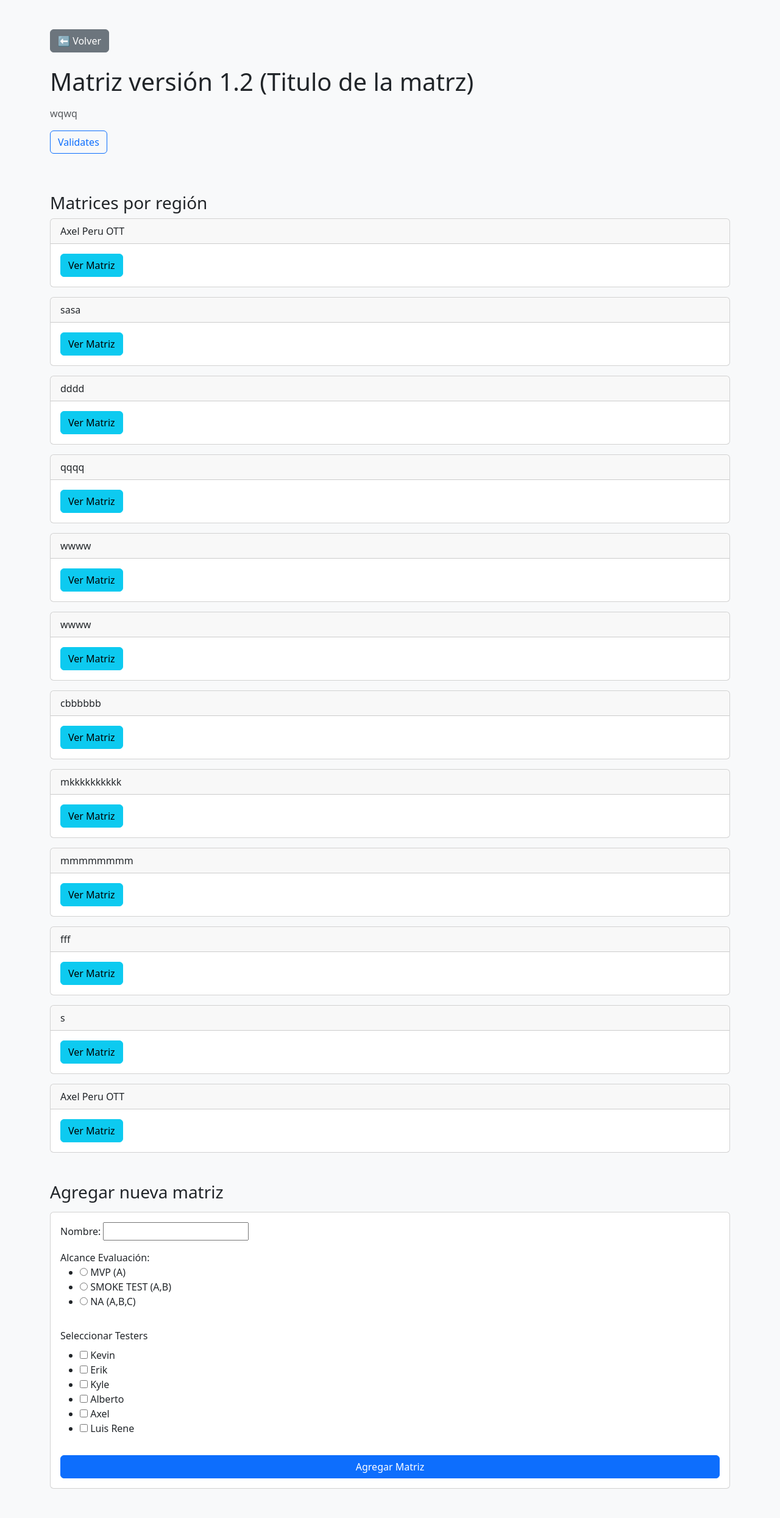
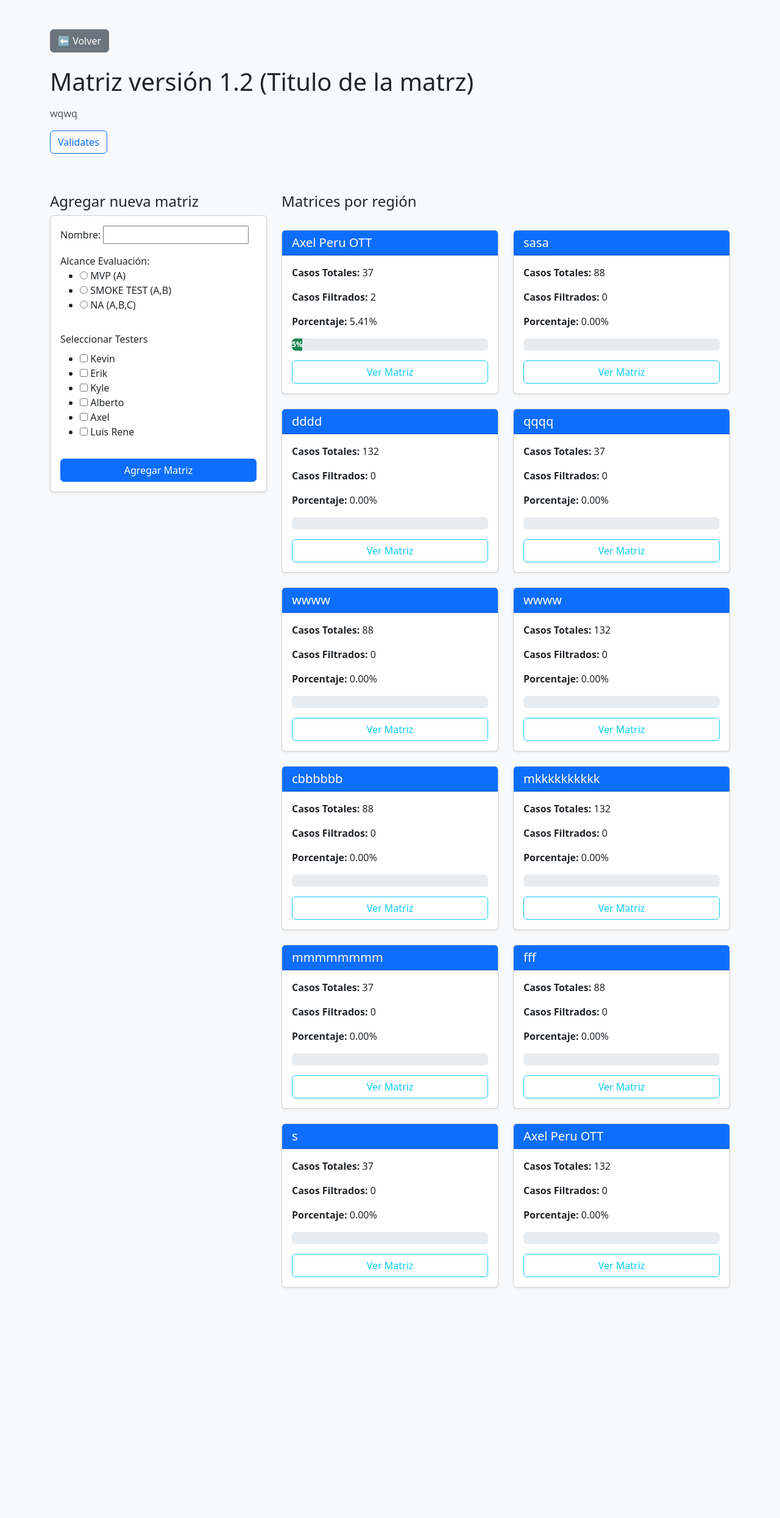
Before and after one commit to qc-test-dev/stb_sonda, a Django app: page /matrix/supermatriz/62/ in a window 1280 px wide. Shown: the whole page at 61% size. After the commit the page ends 2112 px from the top, so only its background shows below. Run offline with Django 3.2, Linux system fonts and the light colour scheme; data comes from the database, SQL or seed files in the repository; both versions use the stored data as it was after the commit.

Commit message:
Stb-Sonda 2.0.13 porcent of matrix

```diff
--- a/matrix/views.py
+++ b/matrix/views.py
@@ -38,6 +38,22 @@ def detalle_super_matriz(request, super_matriz_id):
     validates = super_matriz.validates.all()
     tickets = super_matriz.tickets_por_levantar.all()
 
+    matrices_info = []
+    for matriz in matrices:
+        casos = matriz.casos.all()
+        total_casos = casos.count()
+        estados_interes = ['funciona', 'falla_nueva', 'falla_persistente']
+        casos_filtrados = casos.filter(estado__in=estados_interes).count()
+
+        porcentaje = (casos_filtrados / total_casos * 100) if total_casos > 0 else 0
+
+        matrices_info.append({
+            'matriz': matriz,
+            'total_casos': total_casos,
+            'casos_filtrados': casos_filtrados,
+            'porcentaje': round(porcentaje, 2),
+        })
+
     if request.method == 'POST':
         # Crear Matriz
         if 'crear_matriz' in request.POST:
@@ -46,30 +62,23 @@ def detalle_super_matriz(request, super_matriz_id):
                 nueva_matriz = form.save(commit=False)
                 nueva_matriz.super_matriz = super_matriz
 
-                # Obtener los filtros seleccionados
-                alcance_seleccionado = request.POST.get('alcance')  # Ejemplo: "A,B"
-                valores_a_incluir = set(alcance_seleccionado.split(','))
+                alcance_seleccionado = request.POST.get('alcance', '')
+                valores_a_incluir = set(alcance_seleccionado.split(',')) if alcance_seleccionado else set()
 
-                for entrada in alcance_seleccionado:
-                    valores_a_incluir.update(entrada.split(','))  # Asegura separar 'A,B' en ['A', 'B']
-
-                # Guardar los valores utilizados como texto
                 nueva_matriz.alcances_utilizados = ",".join(sorted(valores_a_incluir))
                 nueva_matriz.save()
 
-                # Importar desde Excel aplicando los filtrosj
                 ruta_excel_matriz = os.path.join('static', 'excel_files', 'matriz_base.xlsx')
                 importar_matriz_desde_excel(nueva_matriz, ruta_excel_matriz, valores_a_incluir)
 
-                testers_seleccionados = form.cleaned_data['testers']
+                testers_seleccionados = form.cleaned_data.get('testers', [])
                 casos = list(nueva_matriz.casos.all())
                 random.shuffle(casos)
                 for idx, caso in enumerate(casos):
-                    caso.nota = testers_seleccionados[idx % len(testers_seleccionados)]
+                    caso.nota = testers_seleccionados[idx % len(testers_seleccionados)] if testers_seleccionados else ''
                     caso.save()
 
                 return redirect('matrix_app:detalle_super_matriz', super_matriz_id=super_matriz.id)
-
         # Crear Validate
         elif 'crear_validate' in request.POST:
             validate_form = ValidateForm(request.POST)
@@ -78,15 +87,14 @@ def detalle_super_matriz(request, super_matriz_id):
                 validate.super_matriz = super_matriz
                 validate.save()
                 return redirect('matrix_app:detalle_super_matriz', super_matriz_id=super_matriz.id)
-
     else:
         form = MatrizForm()
         validate_form = ValidateForm()
 
     return render(request, 'excel_files/detalle_super_matriz.html', {
         'super_matriz': super_matriz,
+        'matrices_info': matrices_info,
         'form': form,
-        'matrices': matrices,
         'validate_form': validate_form,
         'validates': validates,
         'tickets': tickets,
--- a/templates/excel_files/detalle_super_matriz.html
+++ b/templates/excel_files/detalle_super_matriz.html
@@ -1,10 +1,17 @@
-<!-- templates/excel_files/detalle_super_matriz.html -->
 <!DOCTYPE html>
 <html lang="es">
 <head>
     <meta charset="UTF-8">
     <title>{{ super_matriz.nombre }}</title>
     <link href="https://cdn.jsdelivr.net/npm/bootstrap@5.3.0/dist/css/bootstrap.min.css" rel="stylesheet">
+    <style>
+        .progress {
+            height: 20px;
+        }
+        .progress-bar {
+            font-weight: bold;
+        }
+    </style>
 </head>
 <body class="bg-light py-5">
     <div class="container">
@@ -15,21 +22,11 @@
 
         <a href="{% url 'matrix_app:editar_validates' super_matriz.id %}" class="btn btn-outline-primary mb-3">Validates</a>
 
-        <h3 class="mt-5">Matrices por región</h3>
-
-        {% for matriz in matrices %}
-            <div class="card mb-3">
-                <div class="card-header">{{ matriz.nombre }}</div>
-                <div class="card-body">
-                    <a href="{% url 'matrix_app:detalle_matriz' matriz.id %}" class="btn btn-info">Ver Matriz</a>
-                </div>
-            </div>
-        {% empty %}
-            <div class="alert alert-info">No hay matrices aún.</div>
-        {% endfor %}
-
-        <h3 class="mt-5">Agregar nueva matriz</h3>
-        <form method="post" class="card p-3 mt-3">
+        <div class="row mt-5">
+            <!-- Formulario de nueva matriz -->
+            <div class="col-md-4">
+                <h4>Agregar nueva matriz</h4>
+                <form method="post" class="card p-3 shadow-sm">
                     {% csrf_token %}
                     <input type="hidden" name="crear_matriz" value="1">
 
@@ -42,13 +39,53 @@
                         {{ form.alcance.label_tag }}
                         {{ form.alcance }}
                     </div>
+
                     <div class="mb-3">
                         <label for="id_testers" class="form-label">Seleccionar Testers</label>
                         {{ form.testers }}
                     </div>
 
-            <button type="submit" class="btn btn-primary">Agregar Matriz</button>
+                    <button type="submit" class="btn btn-primary w-100">Agregar Matriz</button>
                 </form>
+            </div>
+
+            <!-- Grid de matrices -->
+            <div class="col-md-8">
+                <h4>Matrices por región</h4>
+                {% if matrices_info %}
+                <div class="row row-cols-1 row-cols-md-2 g-4 mt-2">
+                    {% for info in matrices_info %}
+                        <div class="col">
+                            <div class="card h-100 shadow-sm">
+                                <div class="card-header bg-primary text-white">
+                                    <h5 class="mb-0">{{ info.matriz.nombre }}</h5>
+                                </div>
+                                <div class="card-body d-flex flex-column">
+                                    <p><strong>Casos Totales:</strong> {{ info.total_casos }}</p>
+                                    <p><strong>Casos Filtrados:</strong> {{ info.casos_filtrados }}</p>
+                                    <p><strong>Porcentaje:</strong> {{ info.porcentaje|floatformat:2 }}%</p>
+
+                                    <div class="progress mb-3">
+                                        <div class="progress-bar bg-success" role="progressbar"
+                                             style="width: {{ info.porcentaje }}%;" aria-valuenow="{{ info.porcentaje }}"
+                                             aria-valuemin="0" aria-valuemax="100">
+                                            {{ info.porcentaje|floatformat:0 }}%
+                                        </div>
+                                    </div>
+
+                                    <div class="mt-auto">
+                                        <a href="{% url 'matrix_app:detalle_matriz' info.matriz.id %}" class="btn btn-outline-info w-100">Ver Matriz</a>
+                                    </div>
+                                </div>
+                            </div>
+                        </div>
+                    {% endfor %}
+                </div>
+                {% else %}
+                    <div class="alert alert-info mt-3">No hay matrices aún.</div>
+                {% endif %}
+            </div>
+        </div>
     </div>
 </body>
 </html>
```
Also changed, not shown: db.sqlite3. Lines whose indentation alone changed are shown as unchanged.
